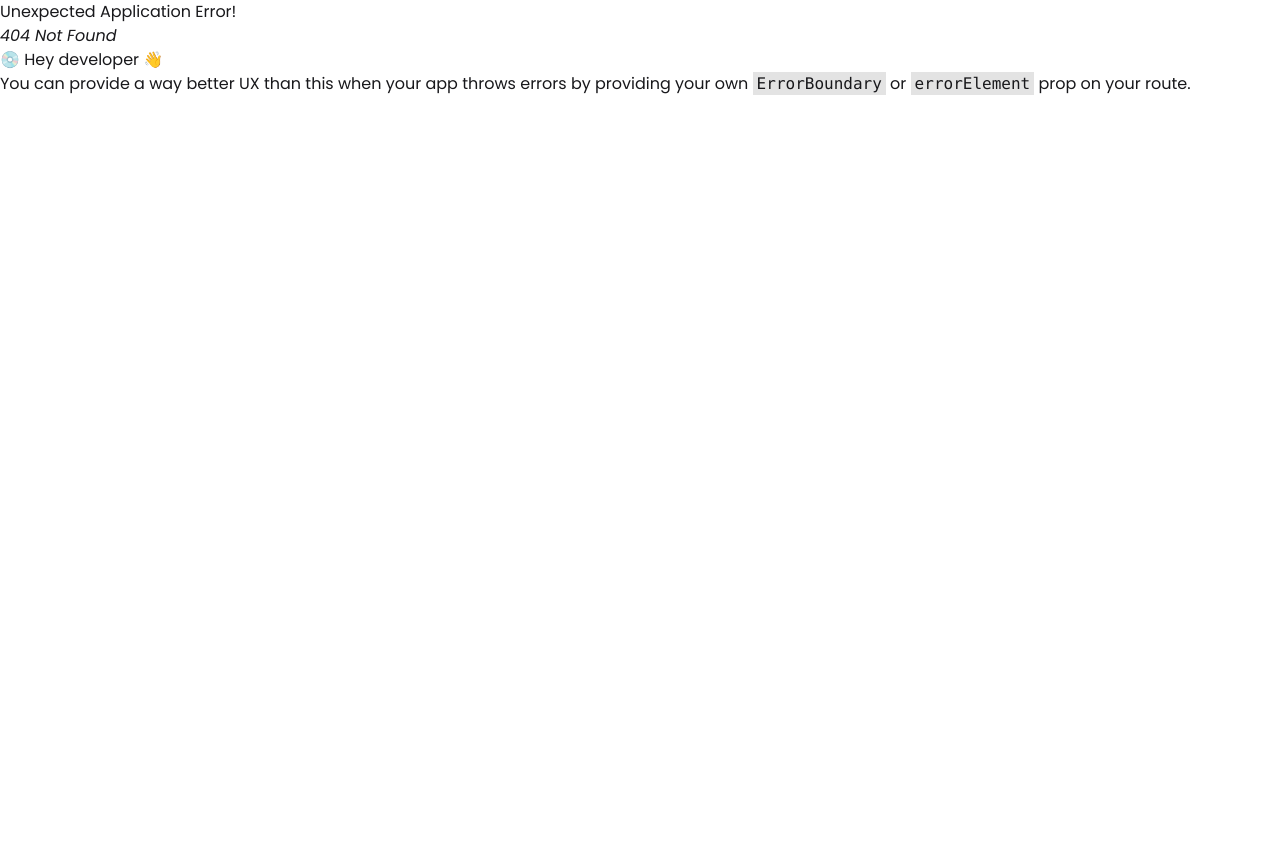
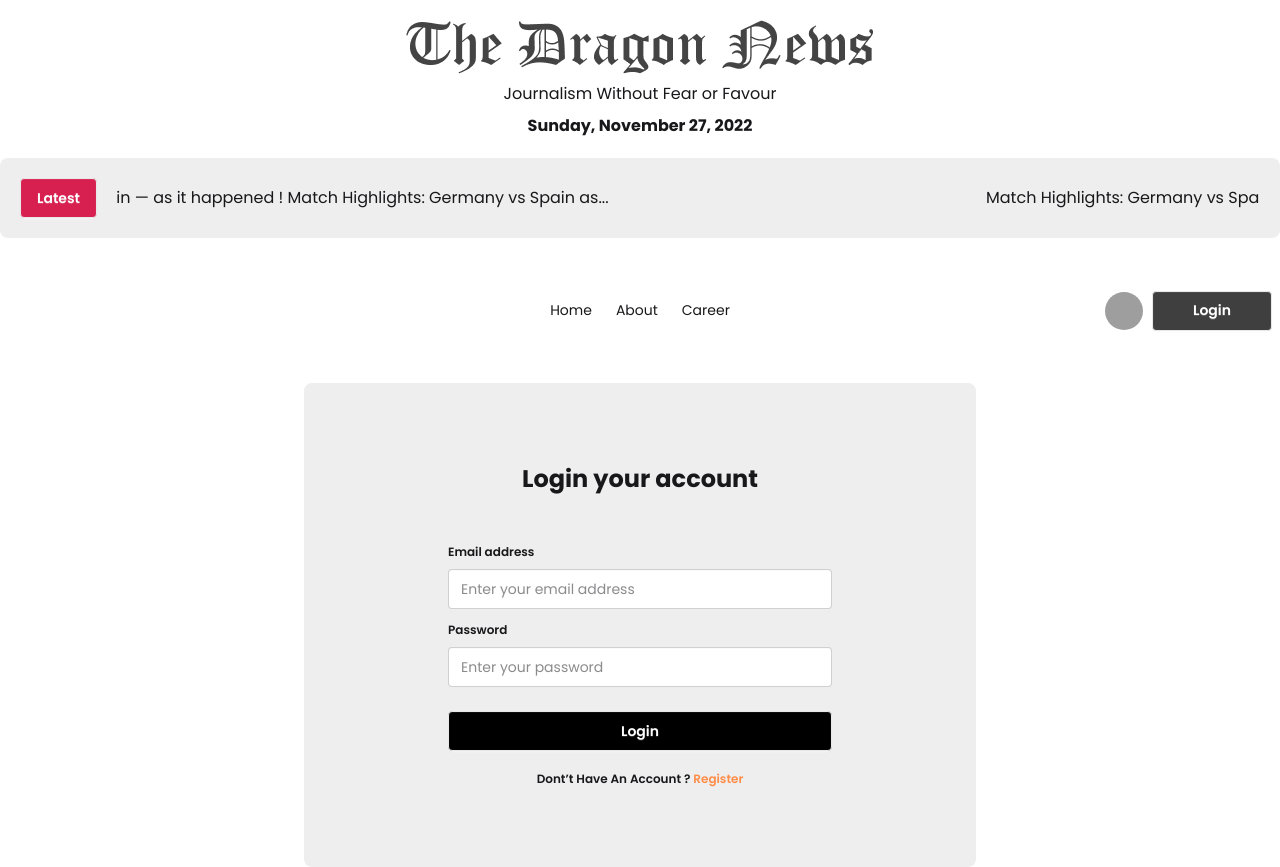
Before and after one commit to MD-Moniruzzaman-Arafat/web-project-15, a React (Vite) app: page /login in a window 1280 px wide. Before the commit this address had no page. Before the commit the page ends 800 px from the top, so only its background shows below. Built offline with nearby package versions, Linux system fonts and the light colour scheme; grey boxes are pictures that could not be loaded.

Commit message:
login page component design

```diff
--- a/src/components/navbar/Navbar.jsx
+++ b/src/components/navbar/Navbar.jsx
@@ -1,3 +1,5 @@
+import { Link } from "react-router";
+
 const Navbar = () => {
   const menus = (
     <>
@@ -58,7 +60,9 @@ const Navbar = () => {
               />
             </div>
           </div>
-          <a className="btn bg-[#403F3F] text-white px-10">Login</a>
+          <Link to={"login"} className="btn bg-[#403F3F] text-white px-10">
+            Login
+          </Link>
         </div>
       </div>
     </>
--- /dev/null
+++ b/src/pages/LoginPage.jsx
@@ -0,0 +1,44 @@
+import { Link } from "react-router";
+
+const LoginPage = () => {
+  return (
+    <>
+      <div className="bg-base-300 max-w-2xl mx-auto py-20 rounded-lg">
+        <h1 className="text-center font-bold text-2xl">Login your account</h1>
+        <form
+          action=""
+          className=" max-w-sm mx-auto flex flex-col justify-center mt-10"
+        >
+          <fieldset className="fieldset">
+            <legend className="fieldset-legend">Email address</legend>
+            <input
+              type="text"
+              className="input w-full"
+              placeholder="Enter your email address"
+            />
+          </fieldset>
+          <fieldset className="fieldset">
+            <legend className="fieldset-legend">Password</legend>
+            <input
+              type="password"
+              className="input w-full"
+              placeholder="Enter your password"
+            />
+          </fieldset>
+
+          <button className="btn btn-block mt-5 bg-black text-white">
+            Login
+          </button>
+        </form>
+        <p className="text-center text-xs mt-5 font-semibold">
+          Dont’t Have An Account ?{" "}
+          <Link to={"/sign"} className="text-[#FF8C47]">
+            Register
+          </Link>
+        </p>
+      </div>
+    </>
+  );
+};
+
+export default LoginPage;
--- /dev/null
+++ b/src/pages/RegisterPage.jsx
@@ -0,0 +1,11 @@
+const RegisterPage = () => {
+  return (
+    <>
+      <div>
+        <h1>register</h1>
+      </div>
+    </>
+  );
+};
+
+export default RegisterPage;
```
Also changed, not shown: src/routes/Router.jsx (+10 -0 lines).
